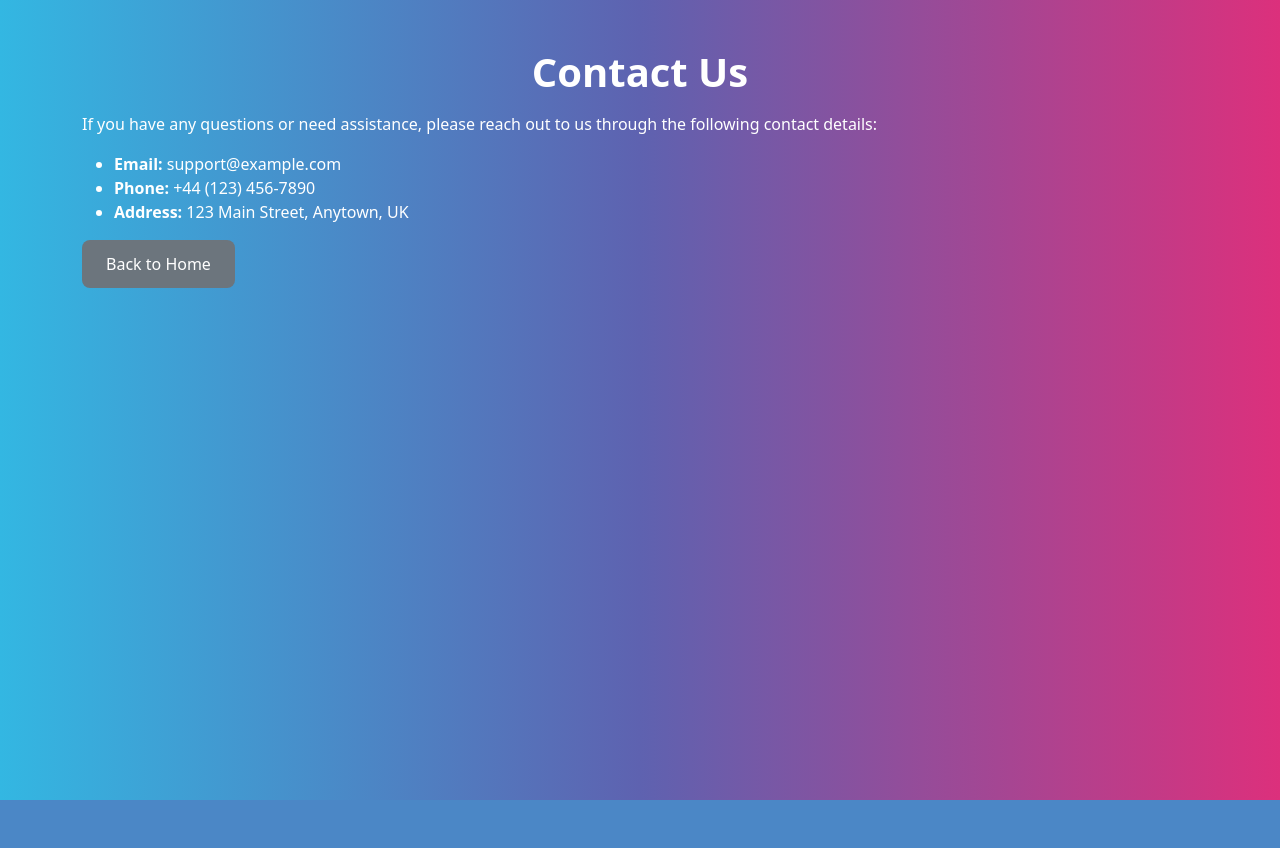
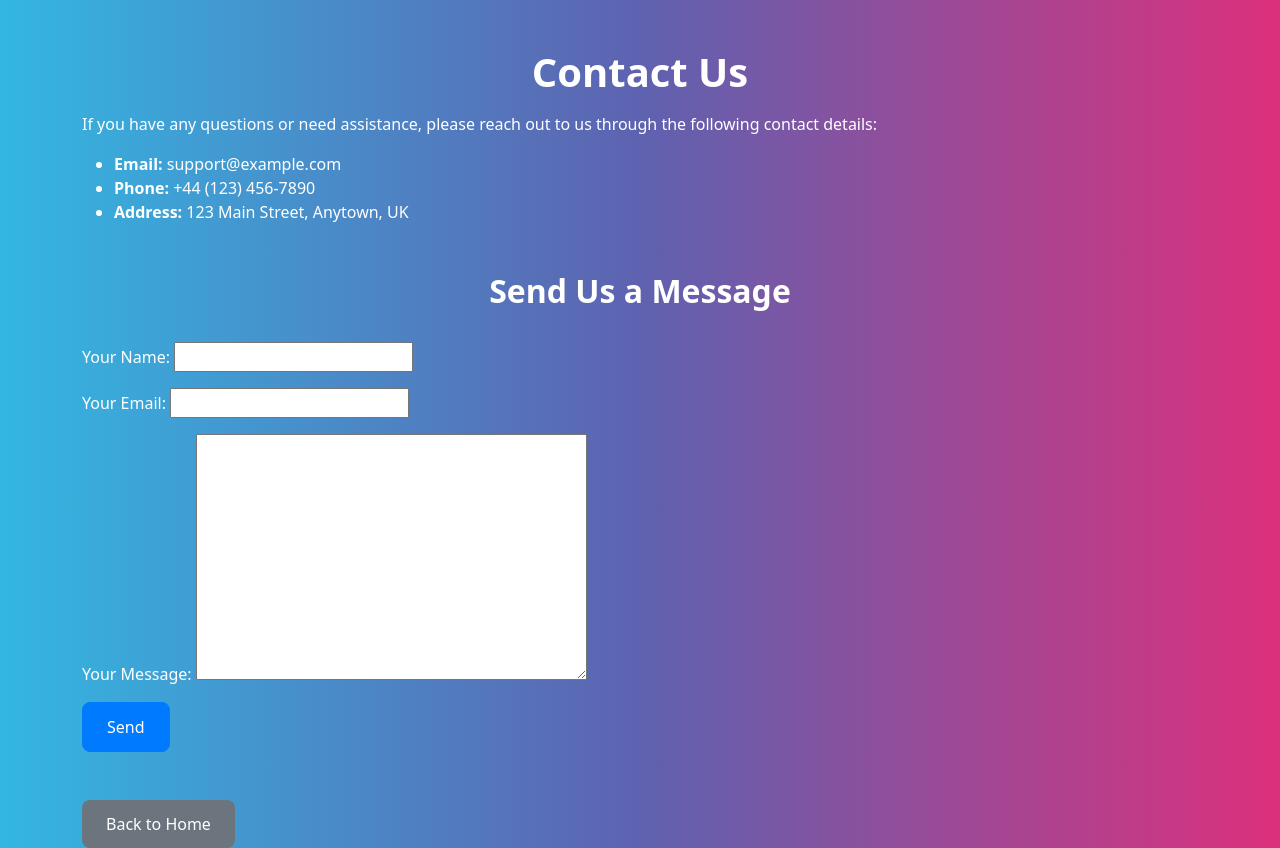
Before and after one commit to b0030724/Stundent-Management-System, a Django app: page /students/contact/ in a window 1280 px wide. Before the commit the page ends 800 px from the top, so only its background shows below. Run offline with Django 5.2, Linux system fonts and the light colour scheme; some libraries are stand-ins or nearby versions.

Commit message:
comint before making changes as i know this works so far

```diff
--- a/my_django_project/students/forms.py
+++ b/my_django_project/students/forms.py
@@ -62,3 +62,8 @@ class ModuleSelectionForm(forms.Form):
         if len(data) != 2:
             raise forms.ValidationError("You must select exactly two modules.")
         return data
+
+class ContactForm(forms.Form):
+    name = forms.CharField(max_length=100, required=True, label="Your Name")
+    email = forms.EmailField(max_length=100, required=True, label="Your Email")
+    message = forms.CharField(widget=forms.Textarea, required=True, label="Your Message")
--- a/my_django_project/students/templates/students/base.html
+++ b/my_django_project/students/templates/students/base.html
@@ -11,12 +11,12 @@
 <body>
     <div class="container">
         <header class="my-4">
-            <h1 class="text-center text-primary">Welcome, {{ request.user.username }}!</h1>
+            <h1 class="text-center text-primary">Welcome to Student Management System. {{ request.user.username }}!</h1>
         </header>
 
         <main>
             {% block content %}
-            <!-- Content for each specific page will be inserted here -->
+            <!-- Content will be injected here by child templates -->
             {% endblock %}
         </main>
 
--- a/my_django_project/students/templates/students/contact.html
+++ b/my_django_project/students/templates/students/contact.html
@@ -19,7 +19,26 @@
             <li><strong>Phone:</strong> +44 (123) 456-7890</li>
             <li><strong>Address:</strong> 123 Main Street, Anytown, UK</li>
         </ul>
-        <a href="{% url 'students:home' %}" class="btn btn-secondary">Back to Home</a>
+
+        <h2 class="text-center mt-4">Send Us a Message</h2>
+
+        {% if messages %}
+            {% for message in messages %}
+                <div class="alert alert-success">
+                    {{ message }}
+                </div>
+            {% endfor %}
+        {% endif %}
+
+        <form method="post" class="mt-3">
+            {% csrf_token %}
+            {{ form.as_p }}
+            <button type="submit" class="btn btn-primary">Send</button>
+        </form>
+
+        <a href="{% url 'students:home' %}" class="btn btn-secondary mt-4">Back to Home</a>
     </div>
+
+    <script src="{% static 'js/bootstrap.bundle.min.js' %}"></script>
 </body>
 </html>
--- a/my_django_project/students/templates/students/login.html
+++ b/my_django_project/students/templates/students/login.html
@@ -1,10 +1,11 @@
 {% extends 'base.html' %}
 
-{% block title %}Login{% endblock %}
+{% block title %}Welcome to the Login page {% endblock %}
 
 {% block content %}
 <div class="container mt-4">
     <h2 class="text-center">Login</h2>
+    <a href="{% url 'students:home' %}" class="btn btn-secondary">Home</a>
     <form method="post">
         {% csrf_token %}
         {{ form.as_p }}
--- a/my_django_project/students/urls.py
+++ b/my_django_project/students/urls.py
@@ -13,10 +13,11 @@ urlpatterns = [
     path('logout/', views.logout_user, name='logout'),
     path('modules/', views.all_modules, name='all_modules'),
     path('module_register/', views.module_register, name='module_register'),
-     path('profile/', views.profile, name='profile'),
+    path('profile/', views.profile, name='profile'),
     path('about/', views.about, name='about'),
+    path('edit-profile/', views.edit_profile, name='edit_profile'),
     path('contact/', views.contact, name='contact'),
-    path('edit-profile/', views.edit_profile, name='edit_profile'),
+
 
     # API URLs
     path('api/students/', views.StudentList.as_view(), name='api_student_list'),
--- a/my_django_project/students/views.py
+++ b/my_django_project/students/views.py
@@ -2,9 +2,10 @@ from django.shortcuts import render, redirect, get_object_or_404
 from django.contrib.auth import login, authenticate, logout
 from django.contrib.auth.decorators import login_required
 from .models import Student, Module, Registration
-from .forms import UserRegistrationForm, UserForm, StudentForm, LoginForm, ModuleSelectionForm
+from .forms import UserRegistrationForm, UserForm, StudentForm, LoginForm, ModuleSelectionForm, ContactForm
 from rest_framework import generics
 from .serializers import StudentSerializer, ModuleSerializer
+from django.urls import reverse  # Ensure you can reverse URLs
 
 @login_required
 def profile(request):
@@ -87,9 +88,6 @@ def about(request):
 def contact(request):
     return render(request, 'students/contact.html')
 
-
-
-
 @login_required
 def edit_profile(request):
     user = request.user
@@ -101,15 +99,40 @@ def edit_profile(request):
         if user_form.is_valid() and student_form.is_valid():
             user_form.save()
             student_form.save()
-            return redirect('profile')  # Redirect to p
+            return redirect('students:profile')  # Redirect to profile page after editing
     else:
         user_form = UserForm(instance=user)
         student_form = StudentForm(instance=student)
 
-    return render(request, 'edit_profile.html', {
+    return render(request, 'students/edit_profile.html', {
         'user_form': user_form,
         'student_form': student_form
     })
+
+
+def contact(request):
+    if request.method == 'POST':
+        form = ContactForm(request.POST)
+        if form.is_valid():
+            name = form.cleaned_data['name']
+            email = form.cleaned_data['email']
+            message = form.cleaned_data['message']
+
+            # Send email
+            send_mail(
+                subject=f"Contact Form Submission from {name}",
+                message=message,
+                from_email=email,
+                recipient_list=['your_email@example.com'],  # Replace with your email
+                fail_silently=False,
+            )
+            messages.success(request, 'Your message has been sent successfully!')
+            return redirect('students:contact')
+    else:
+        form = ContactForm()
+
+    return render(request, 'students/contact.html', {'form': form})
+
 # DRF Views
 class StudentList(generics.ListCreateAPIView):
     queryset = Student.objects.all()
```
Also changed, not shown: my_django_project/students/templates/students/home.html (+10 -3 lines), my_django_project/students/templates/students/module_list.html (added, +14 -0 lines), my_django_project/db.sqlite3.
